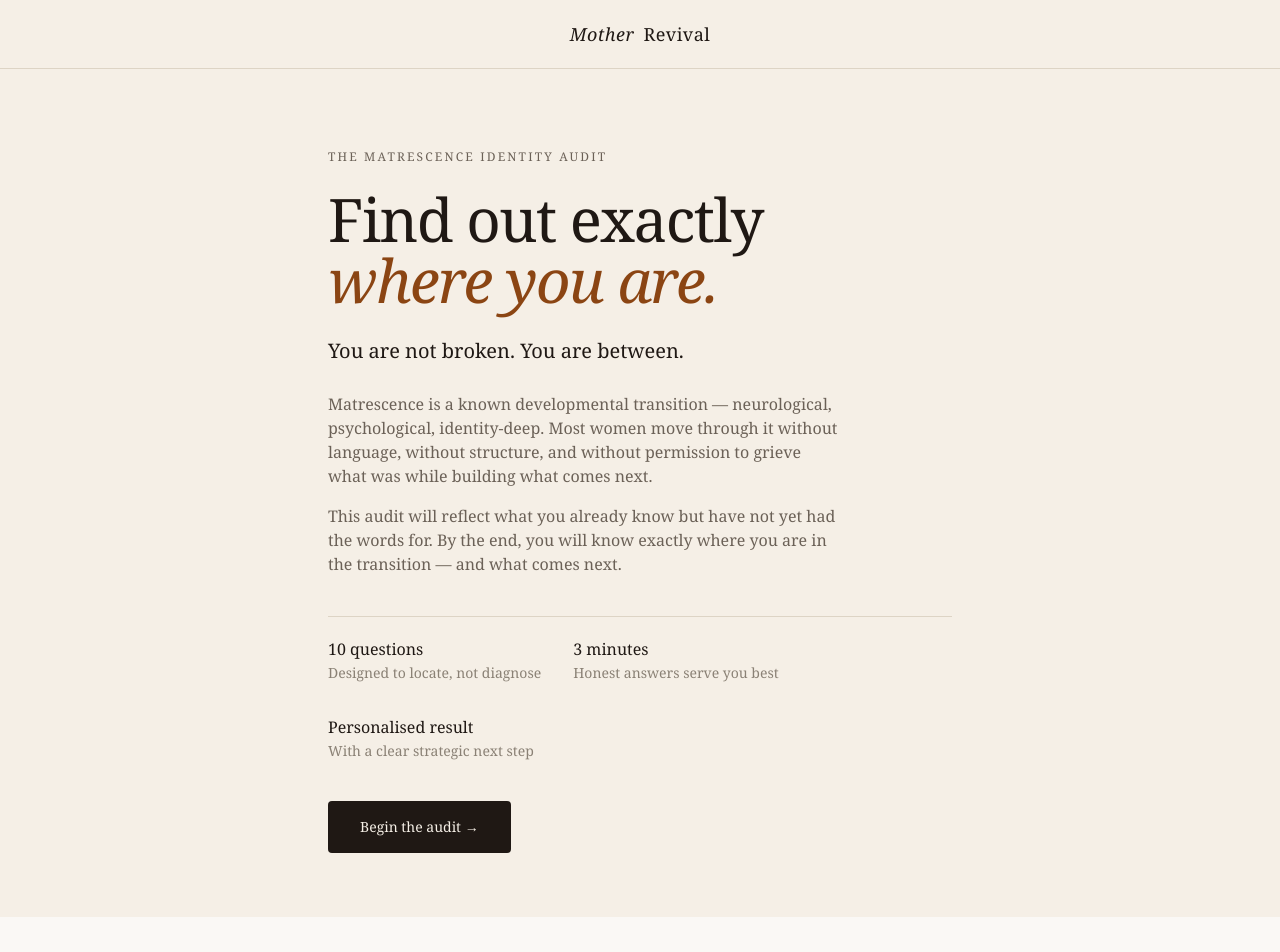
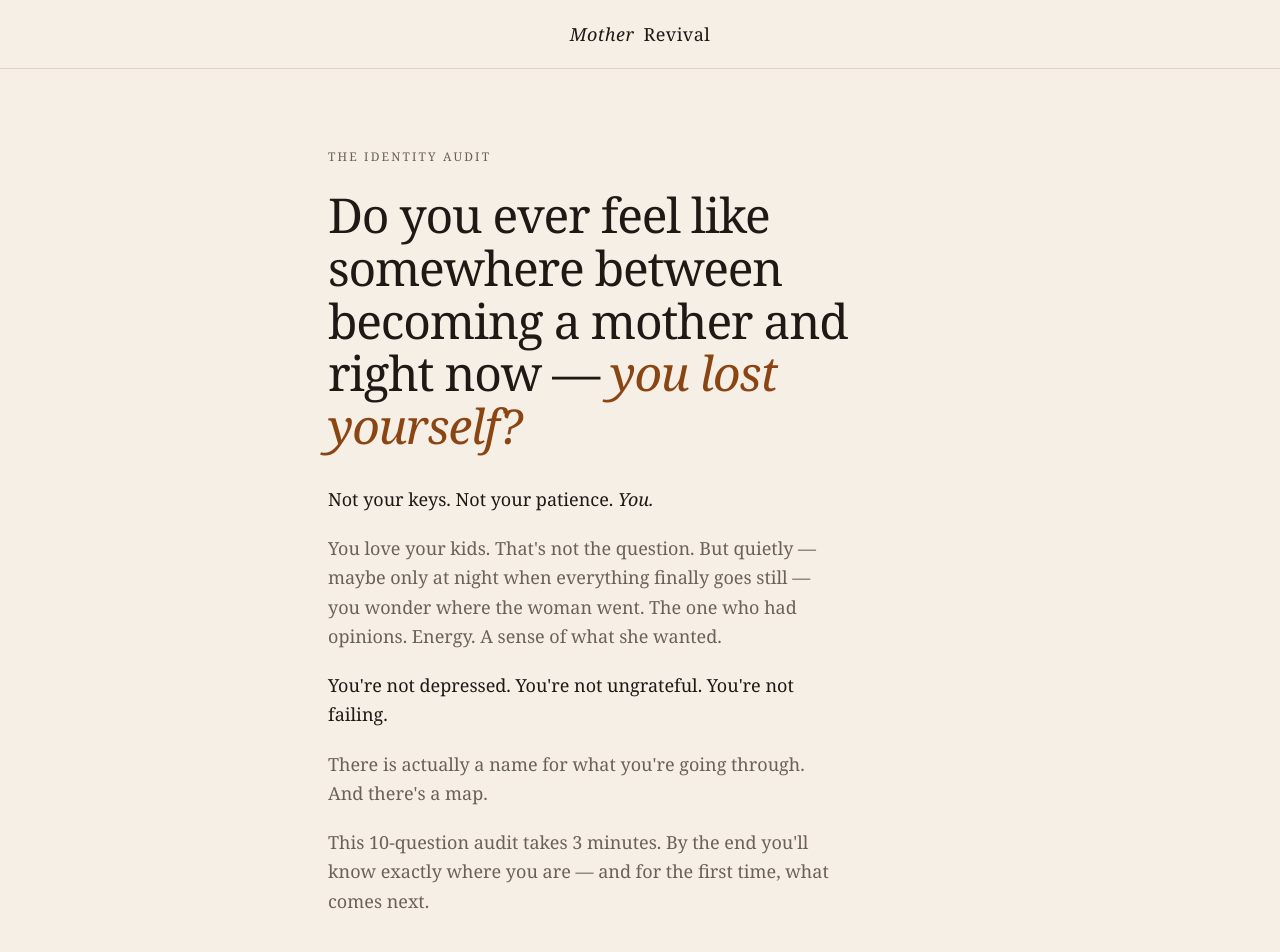
Before and after one commit to Mthr-Rvvl/mother-revival, a Next.js app: page /diagnostic in a window 1280 px wide. Shown: the top 952 px of the page. Before the commit the page ends 917 px from the top, so only its background shows below. Built offline with nearby package versions, Linux system fonts and the light colour scheme.

Commit message:
Rewrite welcome screen — lead with her pain, not the framework

```diff
--- a/src/app/diagnostic/page.tsx
+++ b/src/app/diagnostic/page.tsx
@@ -61,28 +61,32 @@ export default function DiagnosticPage() {
         </header>
         <div className="flex-1 max-w-2xl mx-auto w-full px-6 pt-20 pb-16">
           <p className="text-xs font-medium tracking-[0.18em] uppercase text-[#6B6157] mb-6">
-            The Matrescence Identity Audit
+            The Identity Audit
           </p>
-          <h1 className="font-serif text-5xl md:text-6xl leading-[1.02] tracking-tight text-[#1F1814] mb-6">
-            Find out exactly<br />
-            <em className="font-light text-[#8B4513]">where you are.</em>
+          <h1 className="font-serif text-4xl md:text-5xl leading-[1.1] tracking-tight text-[#1F1814] mb-8">
+            Do you ever feel like somewhere between becoming a mother and right now —{" "}
+            <em className="font-light text-[#8B4513]">you lost yourself?</em>
           </h1>
-          <p className="text-xl leading-relaxed text-[#1F1814] mb-6">
-            You are not broken. You are between.
-          </p>
-          <div className="text-[#6B6157] text-base space-y-4 max-w-lg mb-10">
-            <p>
-              Matrescence is a known developmental transition — neurological, psychological, identity-deep. Most women move through it without language, without structure, and without permission to grieve what was while building what comes next.
+          <div className="text-[#1F1814] text-lg leading-relaxed space-y-5 max-w-lg mb-10">
+            <p>Not your keys. Not your patience. <em className="font-serif">You.</em></p>
+            <p className="text-[#6B6157]">
+              You love your kids. That&apos;s not the question. But quietly — maybe only at night when everything finally goes still — you wonder where the woman went. The one who had opinions. Energy. A sense of what she wanted.
             </p>
-            <p>
-              This audit will reflect what you already know but have not yet had the words for. By the end, you will know exactly where you are in the transition — and what comes next.
+            <p className="font-medium">
+              You&apos;re not depressed. You&apos;re not ungrateful. You&apos;re not failing.
+            </p>
+            <p className="text-[#6B6157]">
+              There is actually a name for what you&apos;re going through. And there&apos;s a map.
+            </p>
+            <p className="text-[#6B6157]">
+              This 10-question audit takes 3 minutes. By the end you&apos;ll know exactly where you are — and for the first time, what comes next.
             </p>
           </div>
           <div className="flex flex-wrap gap-8 pt-5 border-t border-[#DDD4C5] mb-10">
             {[
-              { label: "10 questions", sub: "Designed to locate, not diagnose" },
-              { label: "3 minutes", sub: "Honest answers serve you best" },
-              { label: "Personalised result", sub: "With a clear strategic next step" },
+              { label: "10 questions", sub: "3 minutes" },
+              { label: "No jargon", sub: "Just clarity" },
+              { label: "Your result", sub: "With a clear next step" },
             ].map((m) => (
               <div key={m.label} className="text-sm text-[#8A8175]">
                 <strong className="block font-serif font-normal text-base text-[#1F1814] mb-0.5">{m.label}</strong>
@@ -94,7 +98,7 @@ export default function DiagnosticPage() {
             onClick={() => setScreen("question")}
             className="bg-[#1F1814] text-[#F5EFE6] px-8 py-4 text-sm font-medium rounded hover:bg-[#8B4513] transition-all duration-200"
           >
-            Begin the audit →
+            Show me where I am →
           </button>
         </div>
       </main>
```
